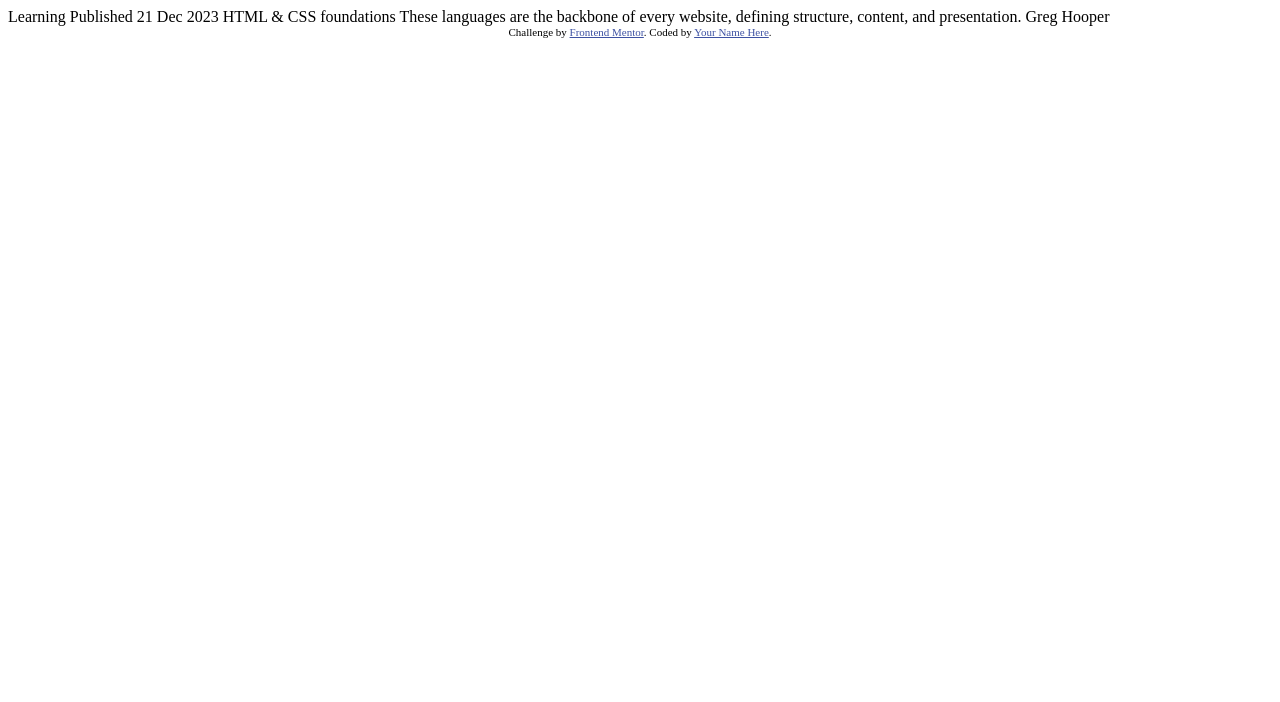
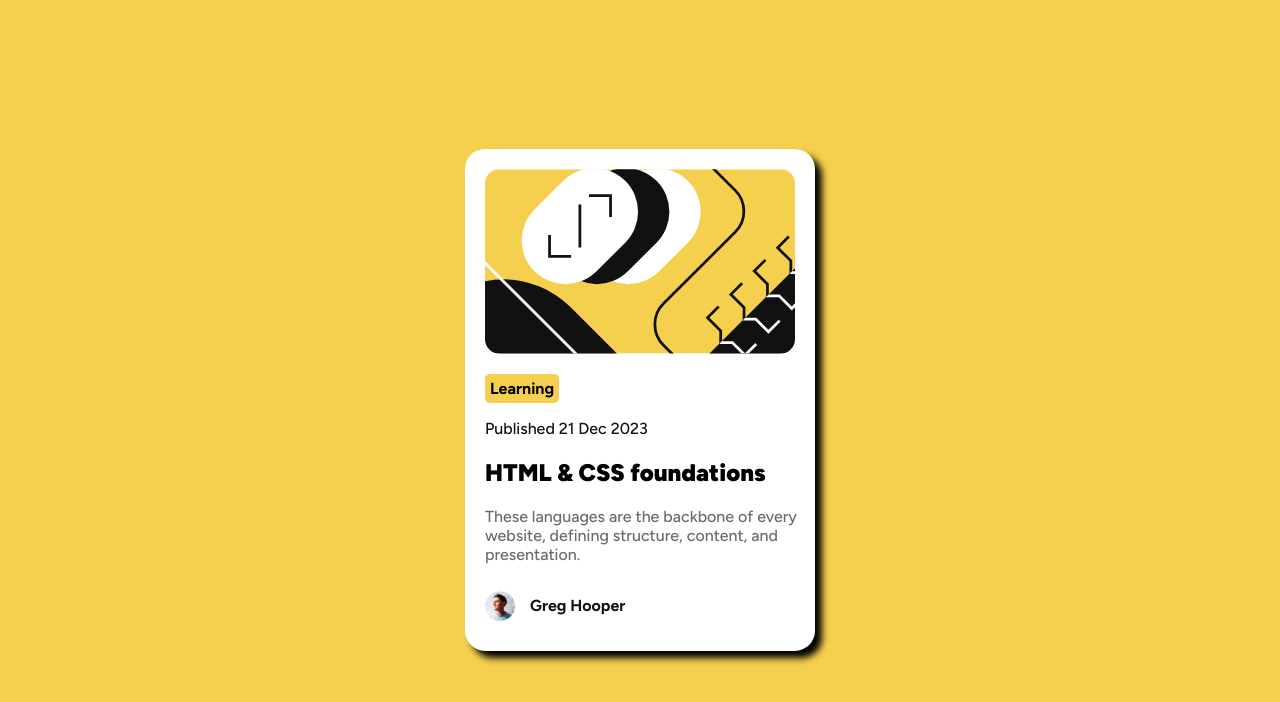
Before and after one commit to jhenniifer/blog-preview-card, a plain HTML site: page index.html in a window 1280 px wide. Drawn offline with Linux system fonts and the light colour scheme.

Commit message:
second commit

```diff
--- a/index.html
+++ b/index.html
@@ -17,20 +17,24 @@
   </style>
 </head>
 <body>
-
-  Learning
-
-  Published 21 Dec 2023
-
-  HTML & CSS foundations
-
-  These languages are the backbone of every website, defining structure, content, and presentation.
-
-  Greg Hooper
-
-  <div class="attribution">
+<main>
+  <img src="/assets/images/illustration-article.svg" alt="">
+  <div>
+    <p class="btn">Learning</p>
+    <p> Published 21 Dec 2023
+    </p>
+    <h2> HTML & CSS foundations</h2>
+    <p> These languages are the backbone of every website, defining structure, content, and presentation.</p>
+    <div class="name-img">
+      <img src="/assets/images/image-avatar.webp" alt="">
+      <p> Greg Hooper</p>
+    </div>
+  </div>
+   <!-- <div class="attribution">
     Challenge by <a href="https://www.frontendmentor.io?ref=challenge" target="_blank">Frontend Mentor</a>.
     Coded by <a href="#">Your Name Here</a>.
-  </div>
+  </div> -->
+</main>
+
 </body>
 </html>
--- a/style.css
+++ b/style.css
@@ -0,0 +1,62 @@
+*{
+    box-sizing: border-box;
+    font-family: "Figtree", sans-serif;
+    font-optical-sizing: auto;
+    font-style: normal;
+}
+body{
+    background-color: hsl(47, 88%, 63%);
+
+}
+main{
+    background-color: white;
+    width: 350px;
+    border-radius: 20px;
+    box-shadow: 7px 7px 7px rgb(0, 0, 0);
+    /* margin: auto !important; */
+    position: absolute;
+    top: 50%;
+    left: 50%;
+    transform: translate(-50%, -50%);
+    padding: 20px;
+
+}
+main > img{
+    border-radius: 15px;
+    width: 310px;
+}
+.btn{
+    display: inline-block;
+    background-color: hsl(47, 88%, 63%);
+    padding: 5px;
+    font-size: 16px;
+    font-weight: 700;
+    margin-bottom: 0;
+    border-radius: 5px;
+}
+.btn + p{
+    font-weight: 500;
+    color:hsl(0, 0%, 7%);
+}
+h2{
+    font-weight: 900;
+}
+h2 + p{
+    color:hsl(0, 0%, 42%);
+    font-weight: 500;
+    width: 320px;
+}
+.name-img{
+    display: flex;
+    align-items: center;
+    gap: 15px;
+}
+.name-img img{
+    width: 30px;
+    height:fit-content;
+
+}
+.name-img p{
+    color:hsl(0, 0%, 7%);
+    font-weight: 700;
+}
```
